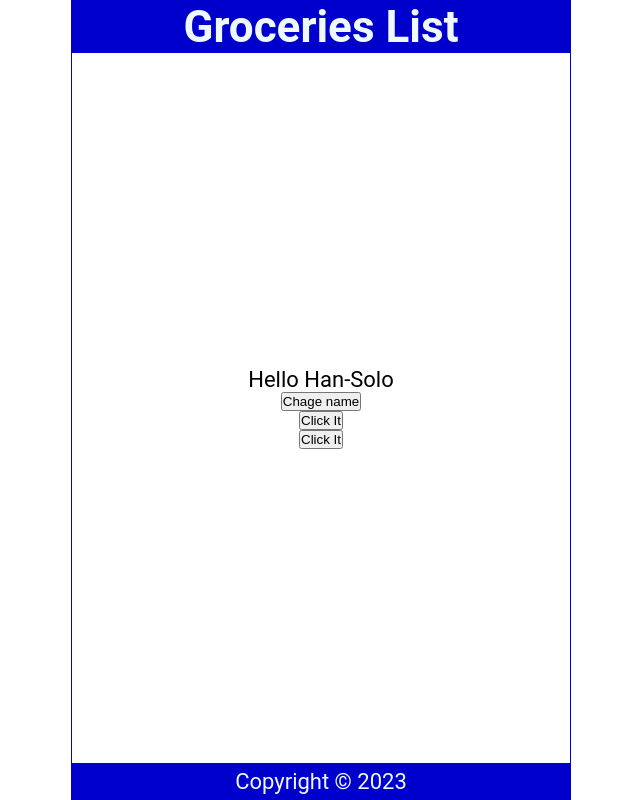
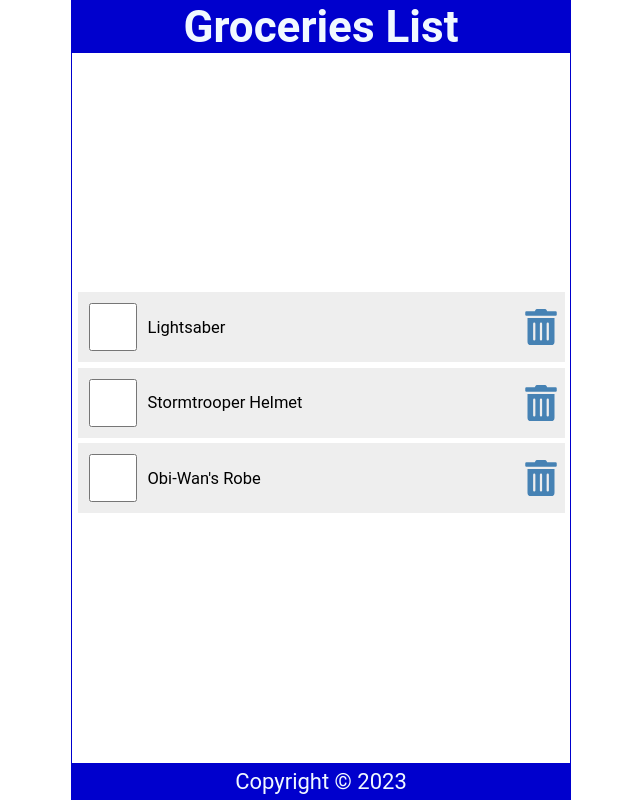
Before and after one commit to ALMendonca96/SPATutorialDaveGray, a React (Create React App) app: page / in a window 1280 px wide. Shown: the whole page, without its empty margins (319-959 px from the left). Built offline with nearby package versions, Linux system fonts and the light colour scheme.

Commit message:
add list display

```diff
--- a/package.json
+++ b/package.json
@@ -8,6 +8,7 @@
     "@testing-library/user-event": "^13.5.0",
     "react": "^18.2.0",
     "react-dom": "^18.2.0",
+    "react-icons": "^4.9.0",
     "react-scripts": "5.0.1",
     "web-vitals": "^2.1.4"
   },
--- a/src/Content.js
+++ b/src/Content.js
@@ -1,31 +1,54 @@
-import React from "react";
 import { useState } from "react";
+import { FaTrashAlt } from "react-icons/fa";
 
 const Content = () => {
-  const [name, setName] = useState("Han-Solo");
-  const [count, setCount] = useState(0);
+  const [items, setItems] = useState([
+    { id: 1, checked: false, item: "Lightsaber" },
+    { id: 2, checked: false, item: "Stormtrooper Helmet" },
+    { id: 3, checked: false, item: "Obi-Wan's Robe" },
+  ]);
 
-  const handleNameChange = () => {
-    const names = ["Obi-Wan", "Anakin", "Asoka"];
-    const randomInt = Math.floor(Math.random() * 3);
-    setName(names[randomInt]);
+  const handleCheck = (id) => {
+    const listItems = items.map((item) =>
+      item.id === id ? { ...item, checked: !item.checked } : item
+    );
+    setItems(listItems);
+    localStorage.setItem("shoppinglist", JSON.stringify(listItems));
   };
 
-  const handleClick = () => {
-    setCount(count + 1);
-    console.log(count);
-  };
-
-  const handleClick2 = () => {
-    console.log(count);
+  const handleDelete = (id) => {
+    const listItems = items.filter((item) => item.id !== id);
+    setItems(listItems);
   };
 
   return (
     <main>
-      <p onDoubleClick={handleClick}>Hello {name}</p>
-      <button onClick={handleNameChange}>Chage name</button>
-      <button onClick={handleClick}>Click It</button>
-      <button onClick={handleClick2}>Click It</button>
+      {items.length ? (
+        <ul>
+          {items.map((item) => (
+            <li className="item" key={item.id}>
+              <input
+                type="checkbox"
+                onChange={() => handleCheck(item.id)}
+                checked={item.checked}
+              />
+              <label
+                style={item.checked ? { textDecoration: "line-through" } : null}
+                onDoubleClick={() => handleCheck(item.id)}
+              >
+                {item.item}
+              </label>
+              <FaTrashAlt
+                onClick={() => handleDelete(item.id)}
+                role="button"
+                tabIndex="0"
+              />
+            </li>
+          ))}
+        </ul>
+      ) : (
+        <p style={{ marginTop: "2rem" }}>Your list is empty</p>
+      )}
     </main>
   );
 };
--- a/src/index.css
+++ b/src/index.css
@@ -56,3 +56,62 @@
   display: grid;
   place-content: center;
 }
+
+ul {
+  width: 100%;
+  list-style: none;
+  padding: 0 0.25rem 0.25rem;
+}
+
+ul li::before {
+  content: "\200B";
+}
+
+.item {
+  display: flex;
+  justify-content: flex-start;
+  align-items: center;
+  padding: 0.5rem 0 0.5rem 0.5rem;
+  margin: 0.25rem 0;
+  background-color: #eee;
+}
+
+.item:first-child {
+  margin: 0;
+}
+
+.item input[type="checkbox"] {
+  text-align: center;
+  width: 2.5rem;
+  width: 48px;
+  min-width: 48px;
+  height: 2.5rem;
+  height: 48px;
+  min-height: 48px;
+  cursor: pointer;
+  margin-right: 0.5rem;
+}
+
+.item input[type="checkbox"]:focus + label {
+  text-decoration: underline;
+}
+
+.item > label {
+  font-size: 0.75rem;
+  flex-grow: 1;
+}
+
+.item svg {
+  width: 48px;
+  min-width: 48px;
+  height: 36px;
+  font-size: 1rem;
+  color: steelblue;
+  cursor: pointer;
+}
+
+.item svg:focus,
+.item svg:hover {
+  color: red;
+  outline: none;
+}
```
Also changed, not shown: 1 other file (tests, documents, lock files or other folders).
